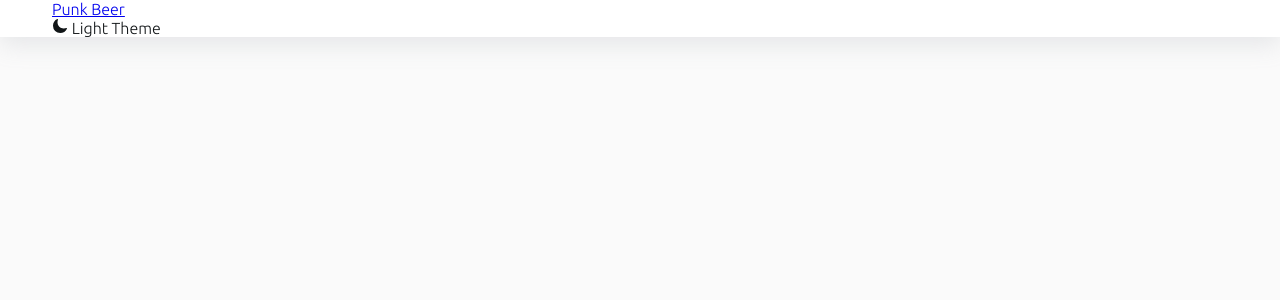
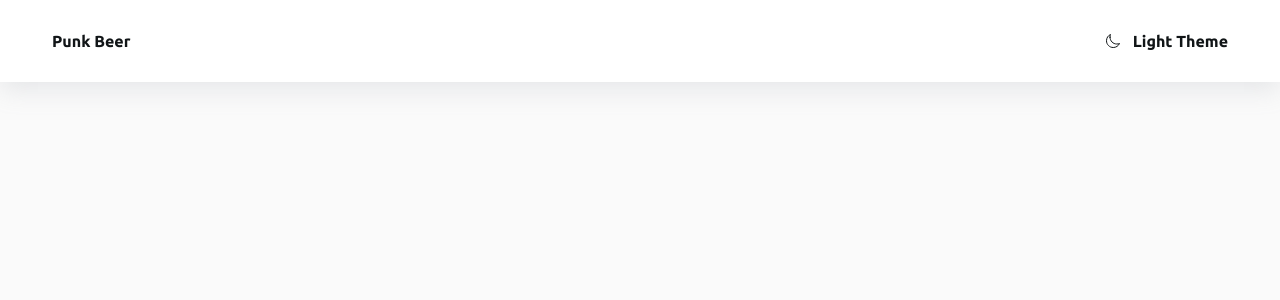
Before and after one commit to Oliolixinfree/punk-app, a React (Create React App) app: page / in a window 1280 px wide. Shown: the top 300 px of the page. Built offline with nearby package versions, Linux system fonts and the light colour scheme.

Commit message:
Стили хедера

```diff
--- a/public/index.html
+++ b/public/index.html
@@ -5,10 +5,7 @@
     <link rel="icon" href="%PUBLIC_URL%/favicon.ico" />
     <meta name="viewport" content="width=device-width, initial-scale=1" />
     <meta name="theme-color" content="#000000" />
-    <meta
-      name="description"
-      content="Web site created using create-react-app"
-    />
+    <meta name="description" content="Web site created using create-react-app" />
     <link rel="apple-touch-icon" href="%PUBLIC_URL%/logo192.png" />
     <!--
       manifest.json provides metadata used when your web app is installed on a
@@ -24,7 +21,7 @@
       work correctly both with client-side routing and a non-root public URL.
       Learn how to configure a non-root public URL by running `npm run build`.
     -->
-    <title>React App</title>
+    <title>Punk App</title>
   </head>
   <body>
     <noscript>You need to enable JavaScript to run this app.</noscript>
--- a/src/components/Header/Header.jsx
+++ b/src/components/Header/Header.jsx
@@ -21,7 +21,8 @@ const Header = () => {
             Punk Beer
           </a>
           <div className={styles.modeSwitcher} onClick={toggleTheme}>
-            <IoMoon /> Light Theme
+            {theme === 'light' ? <IoMoonOutline size={'16px'} /> : <IoMoon size={'16px'} />}
+            {theme} Theme
           </div>
         </div>
       </Container>
--- a/src/components/Header/Header.module.scss
+++ b/src/components/Header/Header.module.scss
@@ -4,11 +4,29 @@
 }
 
 .wrapper {
+  display: grid;
+  grid-template-columns: auto auto;
+  justify-content: space-between;
+  align-items: center;
+  padding: 2rem 0;
 }
 
 .title {
+  color: var(--colors-text);
+  font-size: var(--fs-md);
+  font-weight: var(--fw-bold);
+  text-decoration: none;
 }
 
 .modeSwitcher {
+  display: grid;
+  grid-template-columns: auto auto;
+  align-items: center;
+  gap: 0.75rem;
+
+  color: var(--colors-text);
+  font-size: var(--fs-md);
+  font-weight: var(--fw-bold);
+  text-transform: capitalize;
   cursor: pointer;
 }
--- a/src/index.scss
+++ b/src/index.scss
@@ -11,6 +11,7 @@
   --family: 'Ubuntu', sans-serif;
   --fs-sm: 14px;
   --fs-md: 16px;
+  --fs-lg: 18px;
   --fw-light: 300;
   --fw-normal: 500;
   --fw-bold: 700;
```
